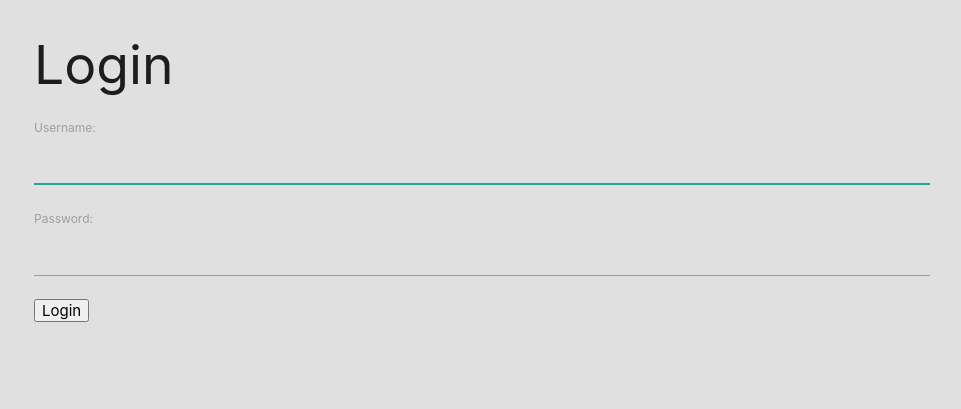
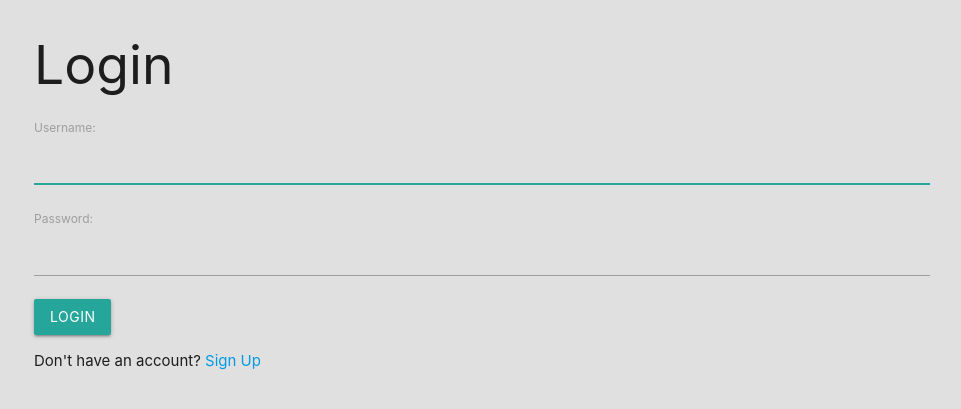
Before and after one commit to JPudsey-11/50-30-20BudgetManager, a Django app: page /accounts/login/ in a window 1280 px wide. Shown: the top 409 px of the page, without its empty margins (158-1119 px from the left). Run offline with Django 4.2, Linux system fonts and the light colour scheme.

Commit message:
updating login and sign up pages with Login / sign up cta

```diff
--- a/templates/registration/login.html
+++ b/templates/registration/login.html
@@ -1,5 +1,4 @@
 {% extends 'base.html' %}
-{% load static %}
 
 {% block content %}
 <div class="container">
@@ -7,7 +6,8 @@
     <form method="post">
         {% csrf_token %}
         {{ form.as_p }}
-        <button type="submit">Login</button>
+        <button type="submit" class="btn btn-primary">Login</button>
     </form>
+    <p>Don't have an account? <a href="{% url 'signup' %}">Sign Up</a></p>
 </div>
 {% endblock %}
--- a/templates/registration/signup.html
+++ b/templates/registration/signup.html
@@ -1,4 +1,5 @@
 {% extends 'base.html' %}
+
 {% block content %}
 <div class="container">
     <h2>Sign Up</h2>
@@ -7,5 +8,6 @@
         {{ form.as_p }}
         <button type="submit" class="btn btn-primary">Sign Up</button>
     </form>
+    <p>Already have an account? <a href="{% url 'login' %}">Login</a></p>
 </div>
 {% endblock %}
```
